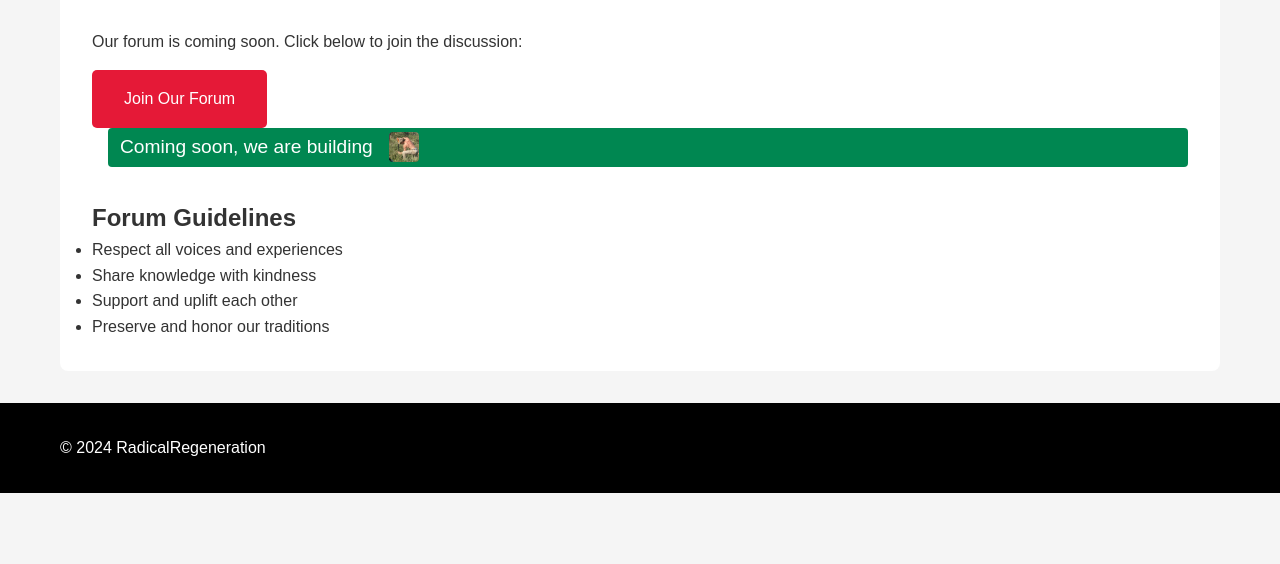
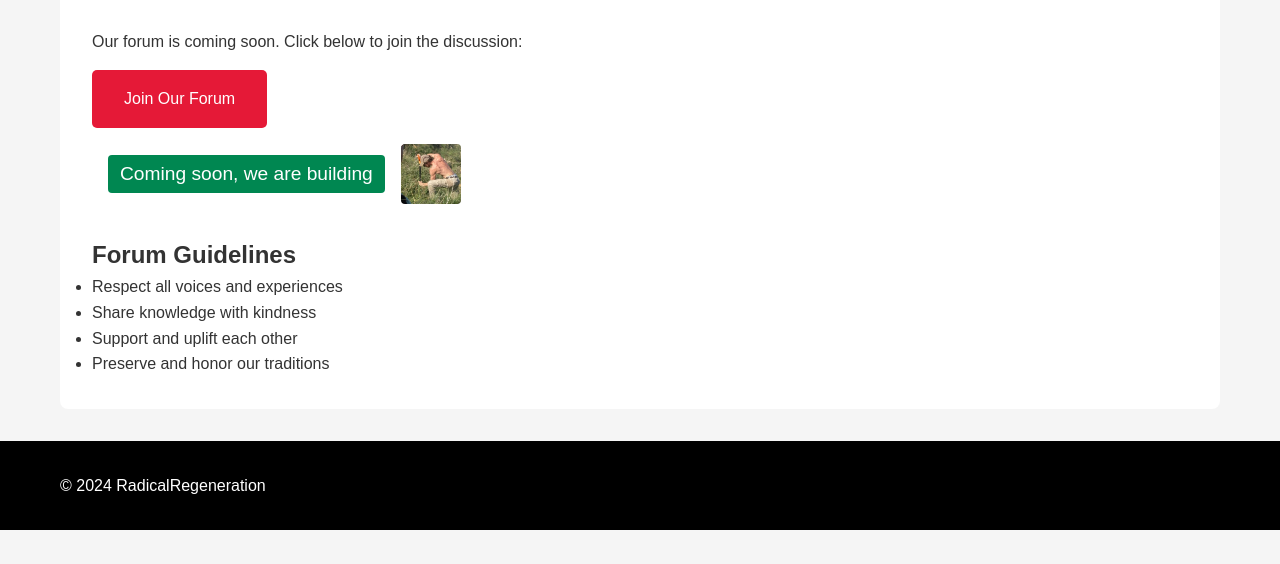
Before and after one commit to emil-kvikant/RadicalRegeneration, a plain HTML site: page forum.html in a window 1280 px wide. Shown: the part 236-800 px from the top of the page. Drawn offline with Linux system fonts and the light colour scheme.

Commit message:
Moved builder image outside coming-soon box and increased size to 60px

```diff
--- a/forum.html
+++ b/forum.html
@@ -28,10 +28,10 @@
             <div class="forum-embed" style="margin-top: 2rem;">
                 <p>Our forum is coming soon. Click below to join the discussion:</p>
                 <a href="#" class="cta-button" target="_blank">Join Our Forum</a>
-                <span class="coming-soon">
-                    Coming soon, we are building
-                    <img src="images/Simon.JPG" alt="Builder working on the forum">
-                </span>
+                <div class="status-wrapper">
+                    <span class="coming-soon">Coming soon, we are building</span>
+                    <img src="images/Simon.JPG" alt="Builder working on the forum" class="builder-image">
+                </div>
             </div>
 
             <div style="margin-top: 2rem;">
--- a/styles.css
+++ b/styles.css
@@ -178,10 +178,15 @@ nav {
     border-top: 1px solid #ddd;
 }
 
-.coming-soon {
+.status-wrapper {
     display: flex;
     align-items: center;
     gap: 1rem;
+    margin-top: 1rem;
+}
+
+.coming-soon {
+    display: inline-block;
     margin-left: 1rem;
     padding: 0.25rem 0.75rem;
     background-color: var(--green);
@@ -190,9 +195,9 @@ nav {
     font-size: 1.2rem;
 }
 
-.coming-soon img {
-    width: 30px;
-    height: 30px;
+.builder-image {
+    width: 60px;
+    height: 60px;
     border-radius: 4px;
     object-fit: cover;
 }
```
